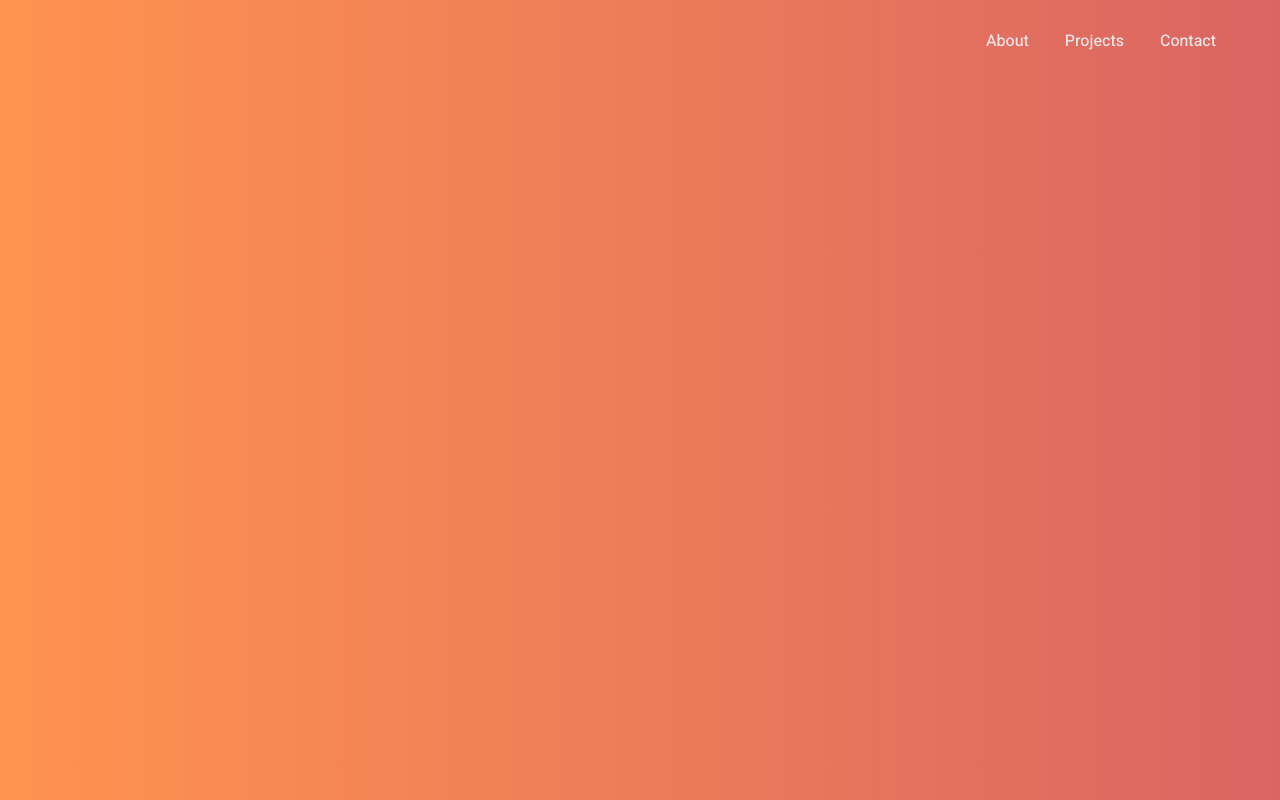
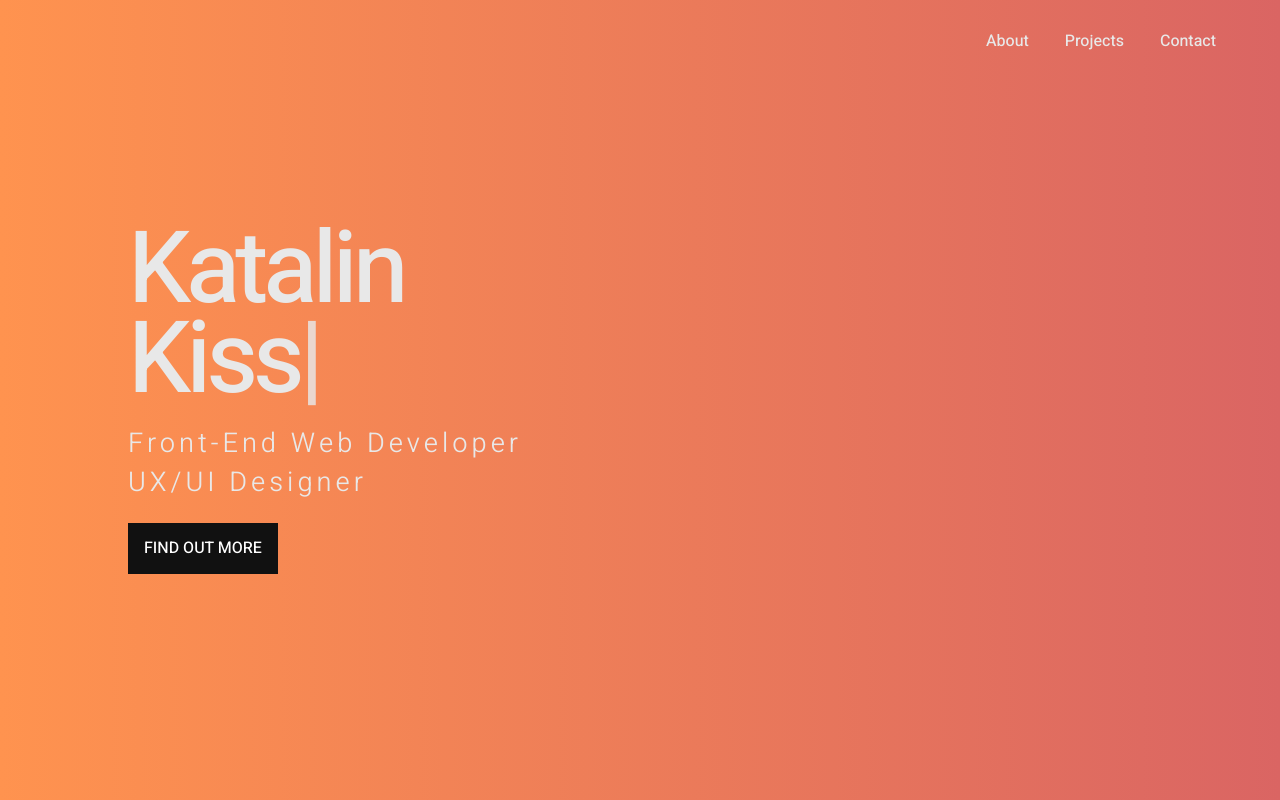
Before and after one commit to kisskatalin/kisskatalin.github.io, a plain HTML site: page index.html in a window 1280 px wide. Shown: the top 800 px of the page. Drawn offline with nearby package versions, Linux system fonts and the light colour scheme; no server answers; a web font is replaced by a local one.

Commit message:
Add header

```diff
--- a/css/style.css
+++ b/css/style.css
@@ -40,6 +40,28 @@ nav a:hover{
     border-bottom: 3px solid #E8E8E8;
 }
 
+#header h1 {
+    font-family: 'Heebo', sans-serif;
+    font-size: 100px;
+    line-height: 0.9em;
+    color: #E8E8E8;
+}
+#header h2 {
+    font-family: 'Heebo', sans-serif;
+    font-size: 1.7em;
+    margin-top: 18px;
+    letter-spacing: 4px;
+    line-height: 1.4em;
+    color: #E8E8E8;
+}
+
+#name:after{
+    content:'|';
+    position: absolute;
+    display: inline;
+    -webkit-animation: line 1.4s infinite;
+    animation: line 1.4s infinite;
+}
 
 @-webkit-keyframes line {
     0%, 100% {
@@ -59,7 +81,28 @@ nav a:hover{
     }
 }
 
-h1{
+#more{
+    padding: 1rem;
+    color: #fff;
+    text-transform: uppercase;
+    border: none;
+    cursor: pointer;
+    transition: 0.5s ease-out;
+    background-color: #111;
+}
+#more:hover{
+    background-color: #e8e8e8;
+    color: #111;
+    bottom: 0;
+    left: 0;
+    z-index: -1;
+    transition: 0.5s ease-in-out;
+}
+#more:hover::after{
+    height: 100%;
+}
+
+h1 {
     color: #FF934F;
     font-size: 30px;
 }
--- a/index.html
+++ b/index.html
@@ -18,13 +18,23 @@
                     <a class="link dib" href="#contact" title="Contact">Contact</a>
                 </div>
             </nav>
+        <div class="w-100 vh-100 dt ph3 ph5-m ph6-l pv6" id="header">
+            <div class="v-mid dtc tl ma0">
+                <h1 class="ma0 ttc tracked-tight fw5" id="name">Katalin<br> Kiss</h1>
+                <h2 class="fw3 fejh2">Front-End Web Developer
+                <br>UX/UI Designer</h2>
+                <button id="more" class="fw5 f5 link" onclick="window.location.href='#projects'">Find Out More</button>
+            </div>
+        </div>
     </header>
 
-    <h1 class="fw3 tc mt5">Projects</h1>
+    <h1 class="fw3 tc mt5" id="projects">Projects</h1>
     <div class="mb5 f5 tc i">soon...</div>
 
-    <div class="bg-black-80 pa4">
+    <div class="bg-black-80 pa4" id="contact">
         <h1 class="f5 fw6 light-silver ttu tracked mb3">Contact</h1>
     </div>
+    <footer>
+</footer>
 </body>
 </html>
--- a/js/lastfmjs.js
+++ b/js/lastfmjs.js
@@ -65,8 +65,8 @@ fetch("https://ws.audioscrobbler.com/2.0/?method=user.getrecenttracks&user=prezl
 
                     }
 
-                    const footer = document.getElementById('footer');
-                    const credit = document.getElementById('credit');
+                    const footer = document.getElementById('projects');
+                    const credit = document.getElementById('contact');
 
                     footer.insertBefore(myDiv, credit);
 
```
Lines whose indentation alone changed are shown as unchanged.
